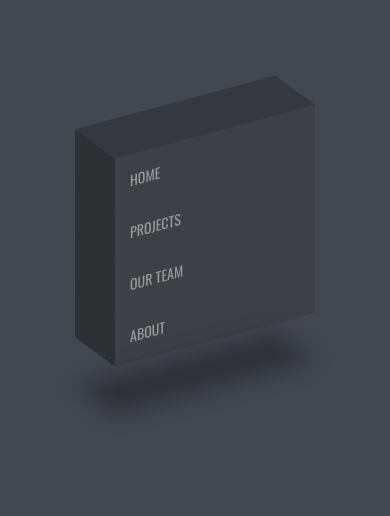
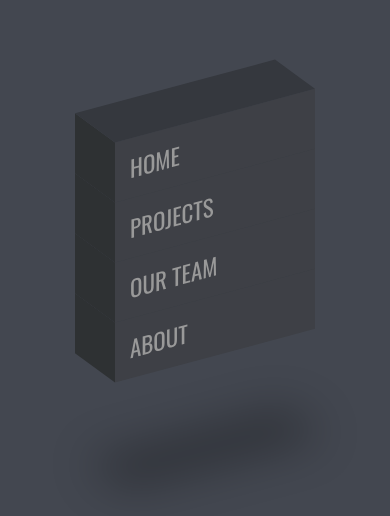
Before and after one commit to jobdn/Viva-tech, a React (Create React App) app: page / in a window 390 px wide. Shown: the part 174-690 px from the top of the page. Built offline with nearby package versions, Linux system fonts and the light colour scheme.

Commit message:
feat: add responsiveness

```diff
--- a/src/components/Menu/Menu.module.scss
+++ b/src/components/Menu/Menu.module.scss
@@ -1,12 +1,28 @@
 .menu {
   position: relative;
   transform: skewY(-15deg);
+
   li {
     position: relative;
     background-color: #3e4046;
     list-style: none;
     padding: 15px;
-    width: 200px;
+
+    font-size: 25px;
+    display: flex;
+    align-items: center;
+
+    width: 350px;
+    height: 100px;
+
+    // TODO: to media
+    // @media screen and (max-width: 425px) {
+    @media screen and (max-width: 500px) {
+      height: 60px;
+      width: 200px;
+      font-size: 23px;
+    }
+
     cursor: pointer;
     -webkit-user-select: none;
     -moz-user-select: none;
@@ -15,6 +31,9 @@
     transition: 0.5s;
 
     &:hover {
+      @media screen and (max-width: 500px) {
+        transform: translateX(-30px);
+      }
       transform: translateX(-50px);
       background-color: #670097;
     }
@@ -30,15 +49,21 @@
     &::before {
       content: "";
       height: 100%;
-      width: 40px;
+      width: 60px;
+
       background-color: #2e3133;
       transition: 0.5s;
       // main things
       position: absolute;
       top: 0;
-      left: -40px;
+      left: -60px;
       transform-origin: right;
       transform: skewY(45deg);
+      // @media screen and (max-width: 425px) {
+      @media screen and (max-width: 500px) {
+        width: 40px;
+        left: -40px;
+      }
     }
 
     &:hover::after {
@@ -48,23 +73,36 @@
     &::after {
       content: "";
       width: 100%;
-      height: 40px;
+      height: 60px;
       transition: 0.5s;
       background-color: #35383e;
       // main things
       position: absolute;
-      top: -40px;
+      top: -60px;
       left: 0;
       transform-origin: bottom;
       transform: skewX(45deg);
+      // @media screen and (max-width: 425px) {
+      @media screen and (max-width: 500px) {
+        height: 40px;
+        top: -40px;
+      }
     }
 
     &:last-child::after {
-      box-shadow: -100px 100px 20px rgba($color: #000000, $alpha: 0.3);
+      box-shadow: -270px 270px 40px rgba($color: #000000, $alpha: 0.3);
+      // @media screen and (max-width: 425px) {
+      @media screen and (max-width: 500px) {
+        box-shadow: -160px 170px 40px rgba($color: #000000, $alpha: 0.3);
+      }
     }
 
     &:hover:last-child::after {
-      box-shadow: -100px 100px 20px rgba(68, 5, 102, 0.3);
+      box-shadow: -270px 270px 40px rgba(68, 5, 102, 0.302);
+      // @media screen and (max-width: 425px) {
+      @media screen and (max-width: 500px) {
+        box-shadow: -160px 170px 40px rgba(68, 5, 102, 0.302);
+      }
     }
   }
 
--- a/src/components/Menu/Menu.tsx
+++ b/src/components/Menu/Menu.tsx
@@ -2,10 +2,21 @@
 import { Row, Col } from "antd";
 
 import styles from "./Menu.module.scss";
+import styled from "styled-components";
+
+const StyledMenu = styled(Row)`
+  height: 100%;
+  justify-content: center;
+
+  @media screen and (min-width: 1024px) {
+    justify-content: start;
+    padding-left: 100px;
+  }
+`;
 
 export const Menu: React.FC = () => {
   return (
-    <Row justify="center" style={{ height: "100%" }} align="middle">
+    <StyledMenu align="middle">
       <Col>
         <ul className={styles.menu}>
           <li style={{ zIndex: 4 }}>
@@ -22,6 +33,6 @@
           </li>
         </ul>
       </Col>
-    </Row>
+    </StyledMenu>
   );
 };
```
